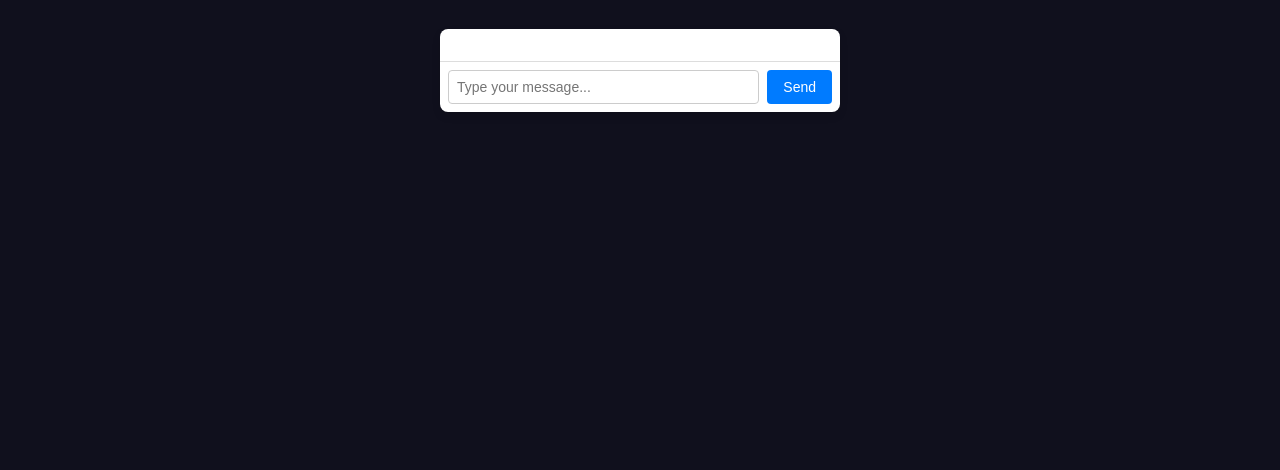
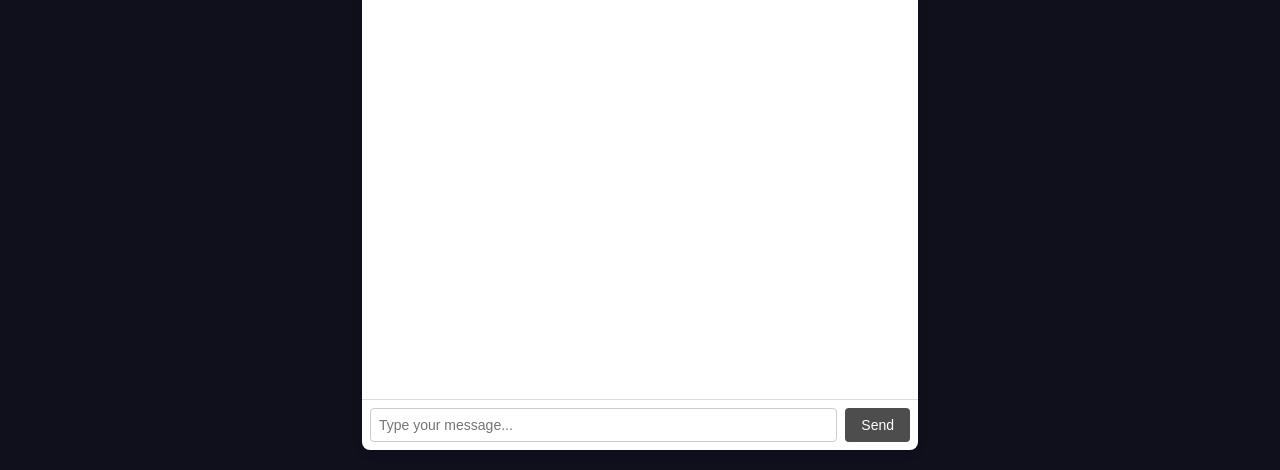
Before and after one commit to filippennsater/chat-website, a React (Create React App) app: page /assistant in a window 1280 px wide. Shown: the part 330-800 px from the top of the page. Built offline with nearby package versions, Linux system fonts and the light colour scheme; a web font is replaced by a local one.

Commit message:
hosted the new site

```diff
--- a/src/pages/assistant/AssistantSection.scss
+++ b/src/pages/assistant/AssistantSection.scss
@@ -4,10 +4,12 @@
     align-items: center;
     height: 100vh;
     background-color: #10101d;
+    padding-top: 20px;
 }
 
 .chat-window {
-    width: 400px;
+    height: calc(400px + 25vw);
+    width: calc(300px + 20vw);
     background: #fff;
     border-radius: 8px;
     box-shadow: 0 4px 8px rgba(0, 0, 0, 0.1);
@@ -60,7 +62,7 @@ input {
 button {
     padding: 8px 16px;
     margin-left: 8px;
-    background: #007bff;
+    background: #4d4d4d;
     color: white;
     border: none;
     border-radius: 4px;
@@ -69,5 +71,5 @@ button {
 }
 
 button:hover {
-    background: #0056b3;
+    background: #333333;
 }
```
